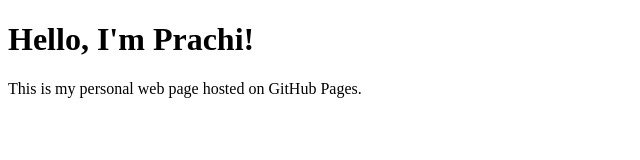
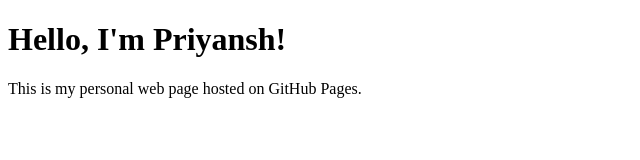
Before and after one commit to Priyansh2005-patel/personal-web-page, a plain HTML site: page index.html in a window 1280 px wide. Shown: the whole page, without its empty margins (0-640 px from the left). Drawn offline with Linux system fonts and the light colour scheme.

Commit message:
index.html

```diff
--- a/index.html
+++ b/index.html
@@ -4,7 +4,7 @@
   <title>Welcome to My Page</title>
 </head>
 <body>
-  <h1>Hello, I'm Prachi!</h1>
+  <h1>Hello, I'm Priyansh!</h1>
   <p>This is my personal web page hosted on GitHub Pages.</p>
 </body>
 </html>
```
